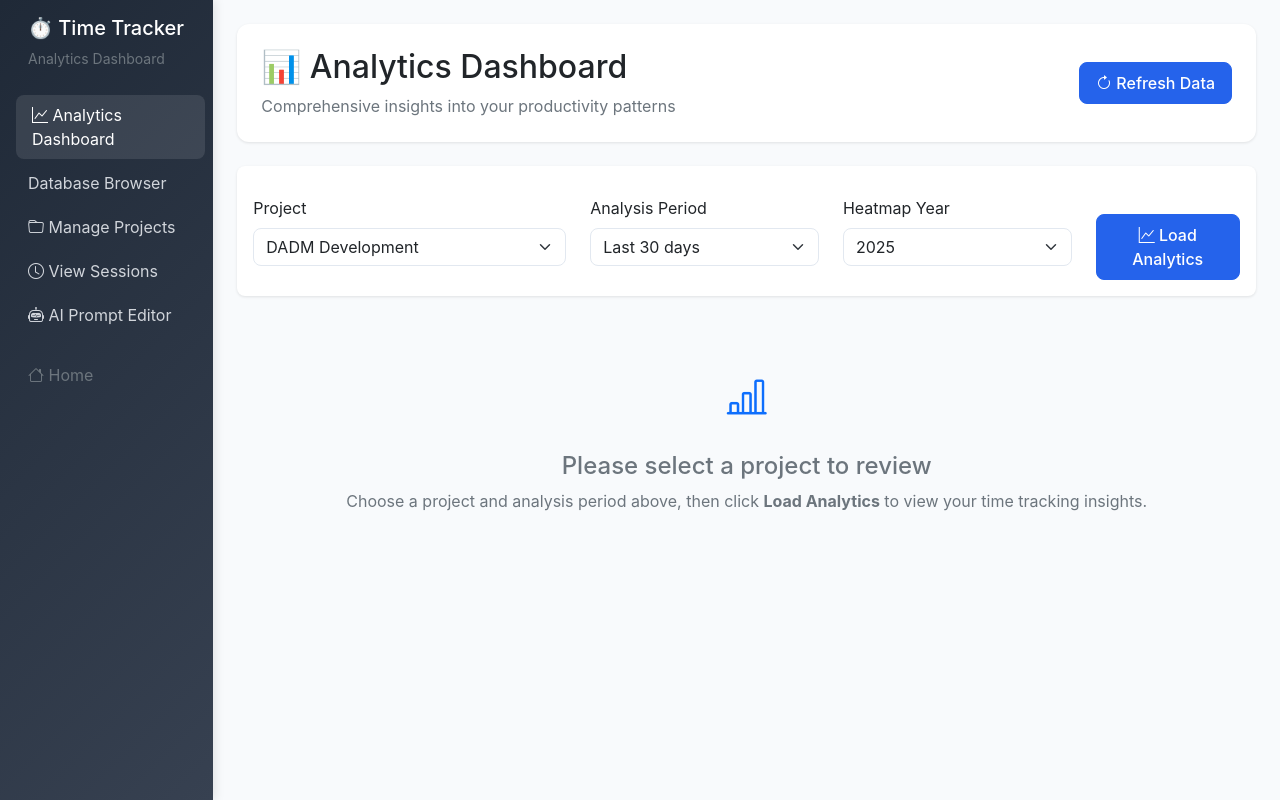
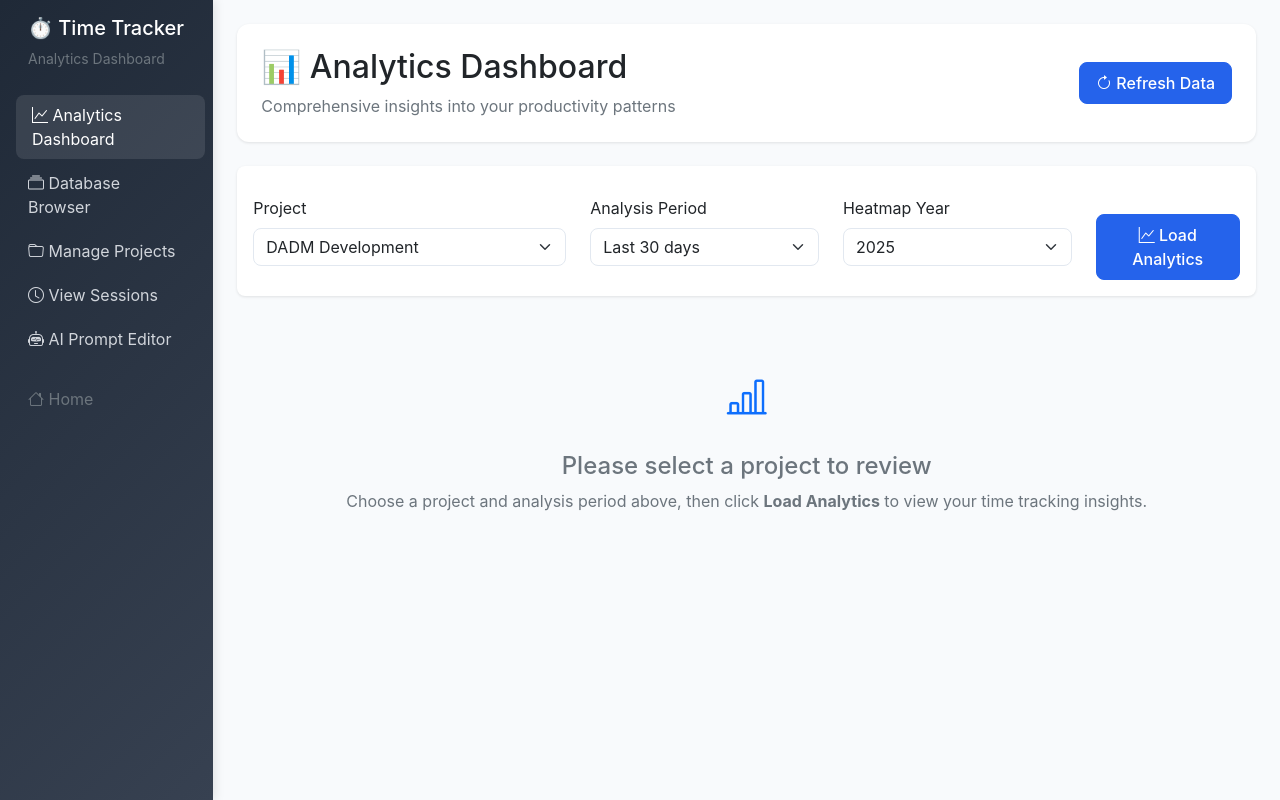
Before and after one commit to laserpointlabs/universal-time-tracker, a Flask app: page /dashboard in a window 1280 px wide. Run offline with Flask 3, Linux system fonts and the light colour scheme; data comes from the database, SQL or seed files in the repository; parts of the project's set-up code (start-up, migrations or seed data) failed here and were passed over; some libraries are stand-ins or nearby versions.

Commit message:
Update dashboard navigation icon for Database Browser; replace database icon with collection icon to improve visual consistency.

```diff
--- a/server/src/templates/dashboard.html
+++ b/server/src/templates/dashboard.html
@@ -329,7 +329,7 @@
                         </li>
                         <li class="nav-item">
                             <a class="nav-link" href="/db">
-                                <i class="bi bi-database"></i> Database Browser
+                                <i class="bi bi-collection"></i> Database Browser
                             </a>
                         </li>
                         <li class="nav-item">
```
